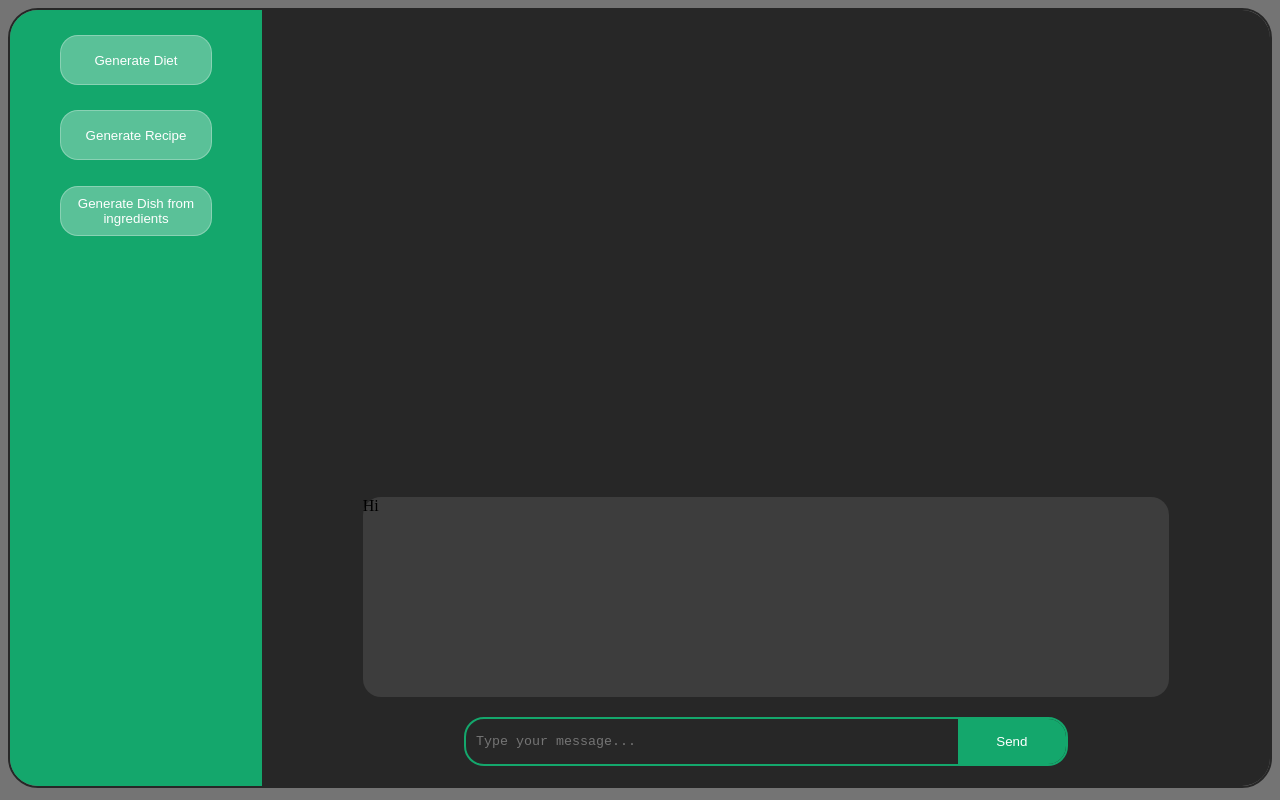
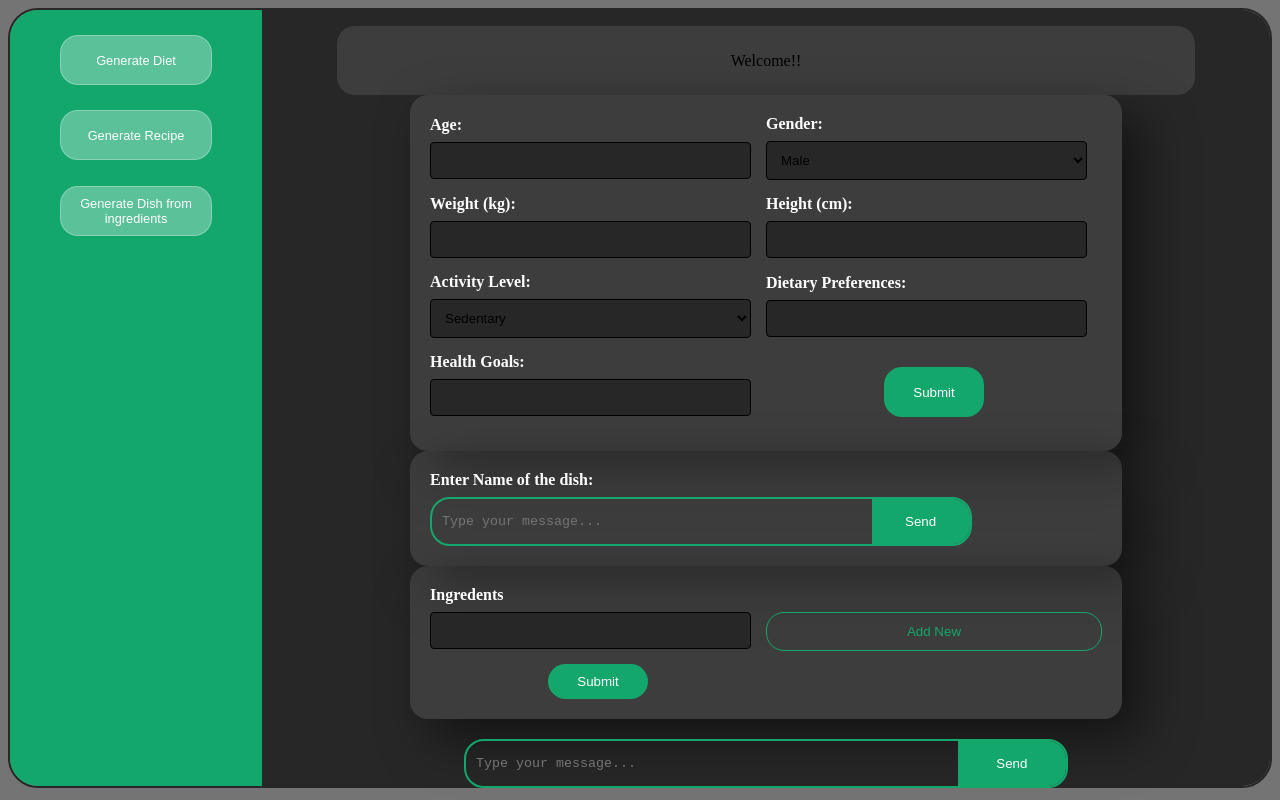
Before and after one commit to itsRamit/DietGPT, a plain HTML site: page index.html in a window 1280 px wide. Drawn offline with Linux system fonts and the light colour scheme.

Commit message:
form active through buttons

```diff
--- a/index.html
+++ b/index.html
@@ -14,23 +14,36 @@
   <body>
     <div class="parent">
       <div class="options">
-        <button class="option-buttons" id="generate-diet-button">
+        <button
+          class="option-buttons"
+          id="generate-diet-button"
+          onclick="DietInputForm()"
+        >
           Generate Diet
         </button>
-        <button class="option-buttons" id="generate-recipe-button">
+        <button
+          class="option-buttons"
+          id="generate-recipe-button"
+          onclick="GenerateRecipeForm()"
+        >
           Generate Recipe
         </button>
-        <button class="option-buttons" id="generate-suggest-dish-button">
+        <button
+          class="option-buttons"
+          id="generate-suggest-dish-button"
+          onclick="GenerateDishForm()"
+        >
           Generate Dish from ingredients
         </button>
       </div>
       <div class="chat">
-        <div class="output">Hi</div>
+        <div class="output">Welcome!!</div>
         <div class="user-info">
-          <!-- <form>
+          <div id="Dietform">
+            <form>
               <div class="inputbox">
                 <label for="age">Age:</label>
-                    <input type="number" id="age" name="age" required>
+                <input type="number" id="age" name="age" required />
               </div>
 
               <div class="inputbox">
@@ -43,12 +56,12 @@
 
               <div class="inputbox">
                 <label for="weight">Weight (kg):</label>
-                    <input type="number" id="weight" name="weight" required>
+                <input type="number" id="weight" name="weight" required />
               </div>
 
               <div class="inputbox">
                 <label for="height">Height (cm):</label>
-                    <input type="number" id="height" name="height" required>
+                <input type="number" id="height" name="height" required />
               </div>
 
               <div class="inputbox">
@@ -63,37 +76,52 @@
 
               <div class="inputbox">
                 <label for="dietaryPreferences">Dietary Preferences:</label>
-                    <input type="text" id="dietaryPreferences" name="dietaryPreferences">
+                <input
+                  type="text"
+                  id="dietaryPreferences"
+                  name="dietaryPreferences"
+                />
               </div>
 
               <div class="inputbox">
                 <label for="healthGoals">Health Goals:</label>
-                <input type="text" id="healthGoals" name="healthGoals">
+                <input type="text" id="healthGoals" name="healthGoals" />
               </div>
 
-                <div class="inputbox" id = "submitbutton">
+              <div class="inputbox" id="submitbutton">
                 <button class="btn" type="submit">Submit</button>
               </div>
-            </form> -->
+            </form>
+          </div>
 
-          <!-- <form style="width: 100%;">
-                <div class="inputbox"  style="width: 100%;">
+          <div id="DishNameform">
+            <form>
+              <div class="inputbox" style="width: 100%">
                 <label for="age">Enter Name of the dish:</label>
-                    <div class="input-container" style="margin: 0;">
-                        <textarea id="userInput" placeholder="Type your message..."></textarea>
+                <div class="input-container" style="margin: 0">
+                  <textarea
+                    id="userInput"
+                    placeholder="Type your message..."
+                  ></textarea>
                   <button class="btn" onclick="sendMessage()">Send</button>
                 </div>
               </div>
-            </form> -->
+            </form>
+          </div>
 
-          <!-- <form id="dynamicForm">
-            <div class="inputbox">
+          <div id="Ingredentsform">
+            <form>
+              <div class="inputbox" id="IngredentsFormBox">
                 <label for="Ingredents">Ingredents</label>
                 <input type="text" id="Ingredents" name="Ingredents" />
               </div>
 
-            <div class="inputbox">
-              <button class="add-button" type="button" onclick="addNewInput()">
+              <div class="inputbox" style="max-height: 80px">
+                <button
+                  class="add-button"
+                  type="button"
+                  onclick="addNewInput()"
+                >
                   Add New
                 </button>
               </div>
@@ -101,7 +129,8 @@
               <div class="inputbox" id="submitbutton">
                 <button type="submit">Submit</button>
               </div>
-          </form> -->
+            </form>
+          </div>
         </div>
 
         <div class="input-container">
--- a/index.js
+++ b/index.js
@@ -4,6 +4,27 @@ const API_URL = "https://api.openai.com/v1/chat/completions";
 const promptInput = document.getElementById("userInput");
 const sendBtn = document.getElementById("submit-button");
 const resultText = document.querySelector(".output");
+const dietForm = document.getElementById("Dietform");
+const dishNameForm = document.getElementById("DishNameform");
+const ingredentsFormContainer = document.getElementById("Ingredentsform");
+
+function DietInputForm() {
+  dietForm.style.display = "flex";
+  dishNameForm.style.display = "none";
+  ingredentsFormContainer.style.display = "none";
+}
+
+function GenerateRecipeForm() {
+  dietForm.style.display = "none";
+  dishNameForm.style.display = "flex";
+  ingredentsFormContainer.style.display = "none";
+}
+
+function GenerateDishForm() {
+  dietForm.style.display = "none";
+  dishNameForm.style.display = "none";
+  ingredentsFormContainer.style.display = "flex";
+}
 
 async function generate() {
   try {
@@ -23,3 +44,14 @@ async function generate() {
     resultText.innerText = data.choices[0].message.content;
   } catch (e) {}
 }
+
+function addNewInput() {
+  const newInput = document.createElement("input");
+  newInput.type = "text";
+  newInput.id = "Ingredents";
+  newInput.name = "Ingredents";
+
+  // Append the new input element to the target div
+  const targetDiv = document.getElementById("IngredentsFormBox");
+  targetDiv.appendChild(newInput);
+}
--- a/style.css
+++ b/style.css
@@ -22,6 +22,7 @@ body {
     width: 60%;
     max-height: 50px;
     margin-top: 10%;
+    font-size: 0.8rem;
     border: 1px solid rgba(244, 247, 245, 0.3);
     border-radius: 18px;
     background: rgba(255, 255, 255, 0.3);
@@ -35,7 +36,7 @@ body {
 .chat {
     display: flex;
     flex-direction: column;
-    justify-content: flex-end;
+    justify-content: space-between;
     align-items: center;
     height: 97vh;
     width: 80vw;
@@ -47,7 +48,10 @@ body {
 
 .output {
     width: 80%;
-    height: 200px;
+    text-align: center;
+    padding: 2vw;
+    margin-top: 2vh;
+    /* height: 200px; */
     /* box-shadow: 20px 20px 50px rgba(0, 0, 0, 0.5); */
     border-radius: 18px;
     background: rgba(255, 255, 255, 0.1);
@@ -149,8 +153,14 @@ select {
     cursor: pointer;
 }
 
-button:hover {
+.add-button:hover {
+    background-color: rgba(69, 160, 73, 0.3);
+
+}
+
+button:active {
     background-color: #45a049;
+    color: white;
 }
 
 #submitbutton {
```
Lines whose indentation alone changed are shown as unchanged.
